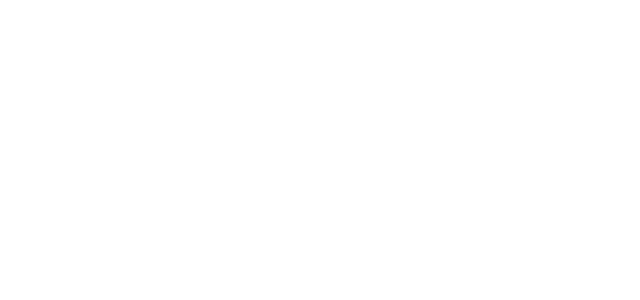
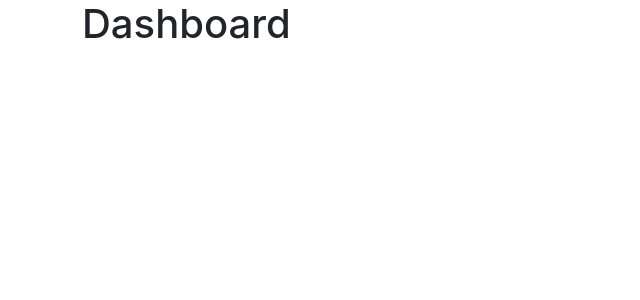
Before and after one commit to AdamWolcottSmith/groupomania, a React (Create React App) app in the folder frontend/: page /dashboard in a window 1280 px wide. Shown: the top 300 px of the page, without its empty margins (0-640 px from the left). Built offline with nearby package versions, Linux system fonts and the light colour scheme.

Commit message:
inital components for App.js

```diff
--- a/frontend/src/App.js
+++ b/frontend/src/App.js
@@ -1,10 +1,32 @@
 import React, { Fragment } from 'react'
 import './App.css';
+
+import {
+  BrowserRouter as Router,
+  Switch,
+  Route,
+  Redirect
+} from 'react-router-dom';
+
+//components
+
+import Dashboard from './components/Dashboard';
+import Login from './components/Login';
+import Register from './components/Register';
+
 
 function App() {
   return (
     <Fragment>
-
+      <Router>
+        <div className="container">
+          <Switch>
+            <Route exact path='/login' render={props => <Login {...props} />} />
+            <Route exact path='/register' render={props => <Register {...props} />} />
+            <Route exact path='/dashboard' render={props => <Dashboard {...props} />} />
+          </Switch>
+        </div>
+      </Router>
     </Fragment>
   );
 }
--- a/frontend/src/components/Dashboard.js
+++ b/frontend/src/components/Dashboard.js
@@ -0,0 +1,11 @@
+import React, { Fragment } from 'react';
+
+const Dashboard = () => {
+ return (
+  <Fragment>
+   <h1>Dashboard</h1>
+  </Fragment>
+ )
+}
+
+export default Dashboard
--- a/frontend/src/components/Login.js
+++ b/frontend/src/components/Login.js
@@ -0,0 +1,11 @@
+import React, { Fragment } from 'react';
+
+const Login = () => {
+ return (
+  <Fragment>
+   <h1>Login</h1>
+  </Fragment>
+ )
+}
+
+export default Login
--- a/frontend/src/components/Register.js
+++ b/frontend/src/components/Register.js
@@ -0,0 +1,11 @@
+import React, { Fragment } from 'react';
+
+const Register = () => {
+ return (
+  <Fragment>
+   <h1>Register</h1>
+  </Fragment>
+ )
+}
+
+export default Register
```
